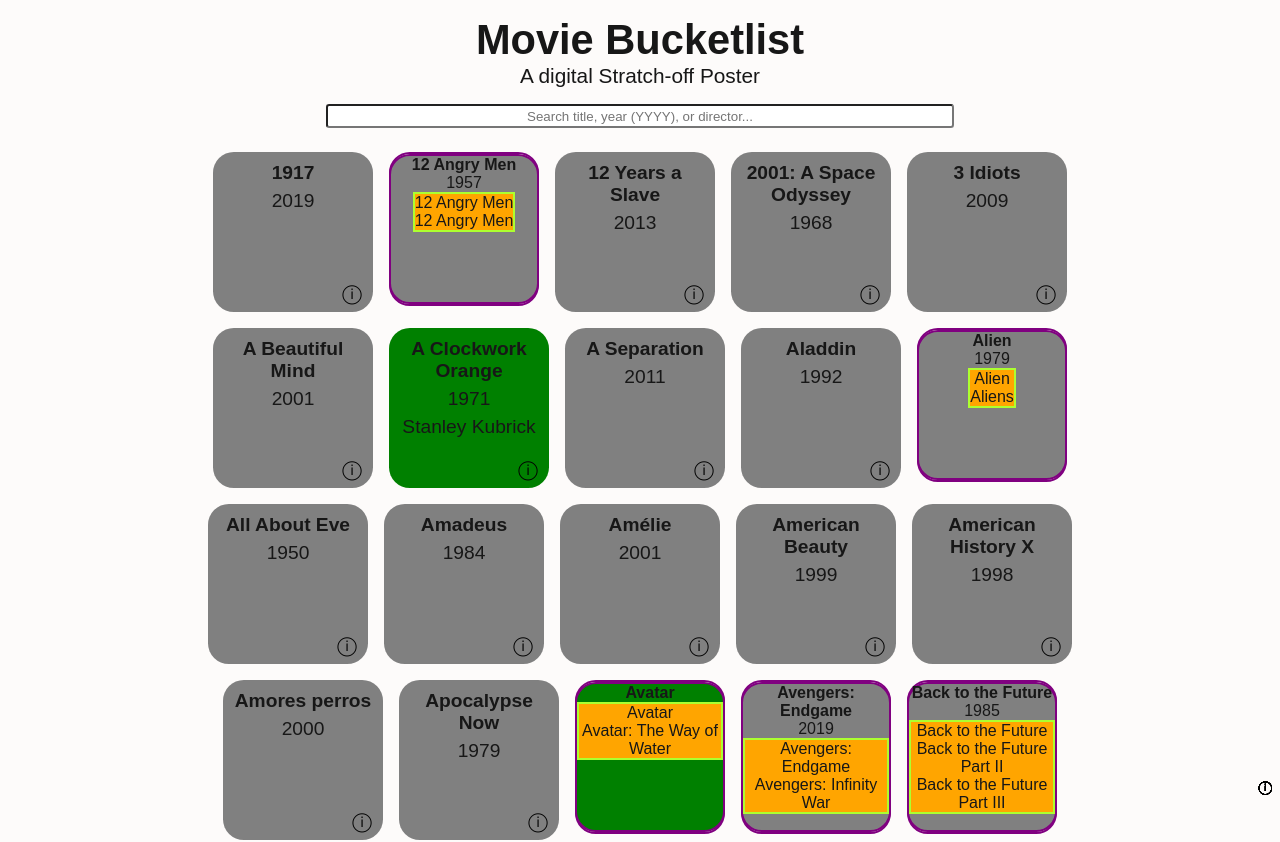
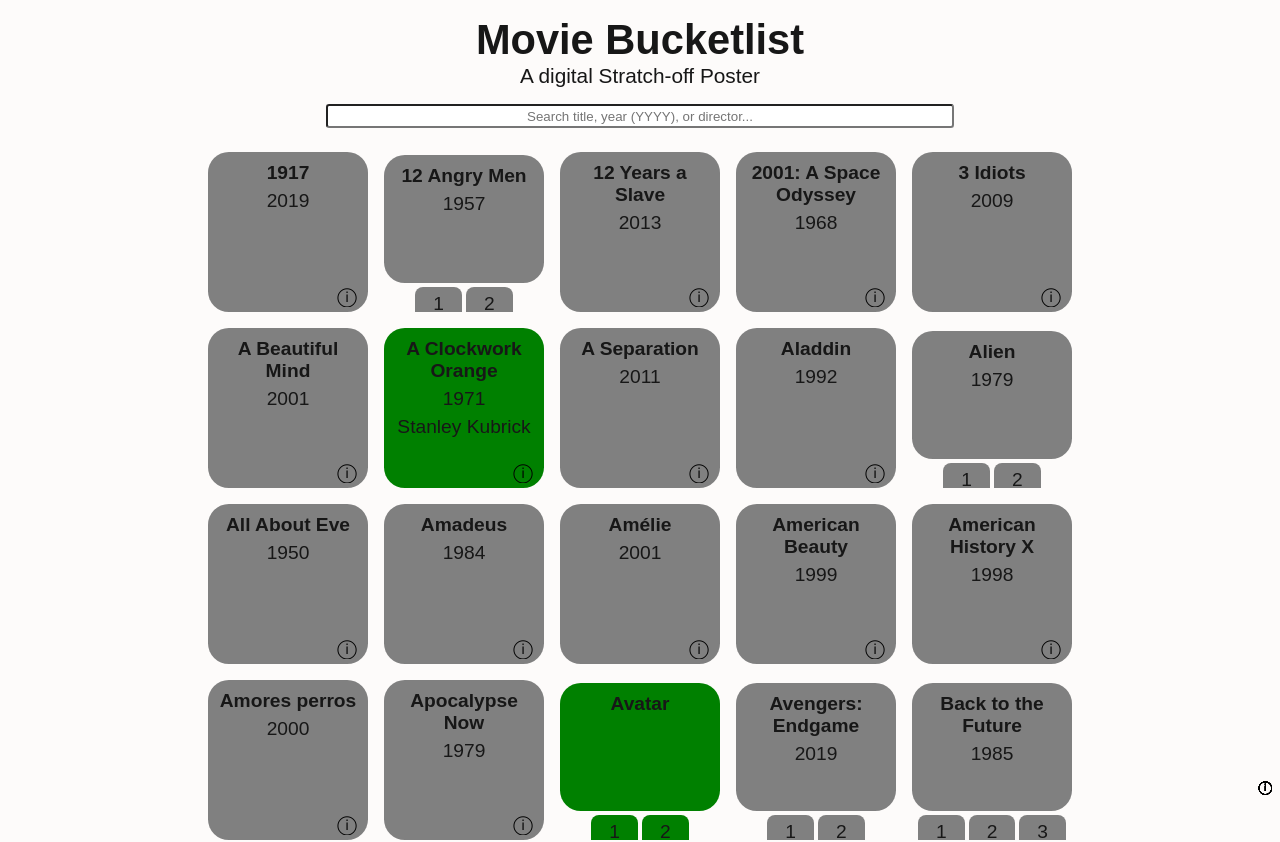
Before and after one commit to MsFairyViolet/movie-bucketlist, a Next.js app in the folder movie-bucketlist-frontend/: page / in a window 1280 px wide. Shown: the top 842 px of the page. Built offline with nearby package versions, Linux system fonts and the light colour scheme.

Commit message:
Implement SubMovieCard
- Displays number based on the series index
- Styles based on watched
- General styling

TODO:
- Movie Info Buttons
- Styling the gaps in the list

```diff
--- a/movie-bucketlist-frontend/src/app/globals.css
+++ b/movie-bucketlist-frontend/src/app/globals.css
@@ -79,7 +79,8 @@
   margin-top: 20px;
 }
 
-.movie-card {
+.movie-card,
+.series-card {
   position: relative;
   width: calc(29vw - 0.5rem);
   aspect-ratio: 1;
@@ -90,24 +91,52 @@
   text-align: center;
 }
 
-.series-card {
-  position: relative;
-  border: 2px solid purple;
-  width: 150px;
-  aspect-ratio: 1;
-  border-radius: 1.3rem;
-  display: flex;
-  flex-direction: column;
-  align-items: center;
-  text-align: center;
-}
-
-.movie-card * {
-  font-size: 0.9rem;
+.movie-card *,
+.series-card * {
+  font-size: min(0.9rem, 3vw);
   padding: 0.2rem;
   word-break: break-word;
   hyphens: auto;
   overflow: hidden;
+}
+
+.movie-card *:last-child,
+.series-card *:last-child {
+  padding-bottom: 0;
+}
+
+.series-container {
+  display: flex;
+  flex-direction: column;
+  align-items: center;
+}
+
+.sub-movies{
+  display: flex;
+  flex-wrap: wrap;
+  justify-content: center;
+  gap: 0.25rem;
+  width: 100%;
+}
+
+.sub-movie-card{
+  flex: 1 1 calc(33% - 0.25rem);
+  max-width: calc(33% - 0.25rem);
+  display: flex;
+  align-items: center;
+  justify-content: center;
+  text-align: center;
+  border-radius: 0.5rem;
+  height: 2rem;
+  position: relative;
+}
+
+.movie-number {
+  font-size: 1.0rem;
+  position: absolute;
+  top: 50%;
+  left: 50%;
+  transform: translate(-50%, -50%);
 }
 
 .watched-style {
@@ -116,14 +145,6 @@
 
 .unwatched-style {
   background-color: gray;
-}
-
-.sub-movies{
-  border: 2px solid greenyellow;
-}
-
-.sub-movie-card{
-  background-color: orange;
 }
 
 .info-btn {
@@ -198,7 +219,8 @@
     padding: 1rem;
   }
 
-  .movie-card {
+  .movie-card,
+  .series-card {
     width: 10rem;
     height: 10rem;
     display: flex;
@@ -207,7 +229,8 @@
     text-align: center;
   }
 
-  .movie-card * {
+  .movie-card *,
+  .series-card * {
     font-size: 1.2rem;
   }
 
--- a/movie-bucketlist-frontend/src/components/SubMovieCard.js
+++ b/movie-bucketlist-frontend/src/components/SubMovieCard.js
@@ -1,8 +1,7 @@
-export default function SubMovieCard({ movie }) {
+export default function SubMovieCard({ movie, number }) {
     return (
-        <div className="sub-movie-card">
-            {/* Logic to render a number based on which movie of the series it is */}
-            <p>{movie.title}</p>
+        <div className={`sub-movie-card ${movie.watched ? "watched-style" : "unwatched-style"}`}>
+            <span className="movie-number">{number}</span>
         </div>
     )
 }
--- a/movie-bucketlist-frontend/src/components/UnwatchedSeriesGraphic.js
+++ b/movie-bucketlist-frontend/src/components/UnwatchedSeriesGraphic.js
@@ -10,22 +10,25 @@
                 firstUnwatched = movie;
             }
         })
-        console.log(firstUnwatched)
         return firstUnwatched;
     }
 
     const firstUnwatched = RenderFirstUnwatched();
 
-    return <div className="series-card unwatched-style">
+    return (
+        <div className="series-container">
+            <div className="series-card unwatched-style">
                 <div>
                     <h4>{firstUnwatched.title}</h4>
                     <p>{firstUnwatched.year}</p>
                 </div>
+            </div>
             <div className="sub-movies">
-            {series.movies.map((movie) => {
-                return <SubMovieCard key={movie.id} movie={movie} />
+                {series.movies.map((movie, index) => {
+                    return <SubMovieCard key={movie.id} movie={movie} number={index + 1} />
                 }
                 )}
             </div>
-    </div>;
+        </div>
+    )
 }
--- a/movie-bucketlist-frontend/src/components/WatchedSeriesGraphic.js
+++ b/movie-bucketlist-frontend/src/components/WatchedSeriesGraphic.js
@@ -1,16 +1,21 @@
 import SubMovieCard from "./SubMovieCard";
 
 export function WatchedSeriesGraphic({ series }) {
-    return <div className="series-card watched-style">
+    return (
+        <div className="series-container">
+            <div className="series-card watched-style">
                 <div>
                     {/* Logic to decide which title to display */}
                     <h4>{series.movies[0]?.title}</h4>
                 </div>
+
+            </div>
             <div className="sub-movies">
-            {series.movies.map((movie) => {
-                return <SubMovieCard key={movie.id} movie={movie}/>
+                {series.movies.map((movie, index) => {
+                    return <SubMovieCard key={movie.id} movie={movie} number={index + 1}/>
                 }
                 )}
             </div>
-    </div>;
+        </div>
+    )
 }
```
Lines whose indentation alone changed are shown as unchanged.
